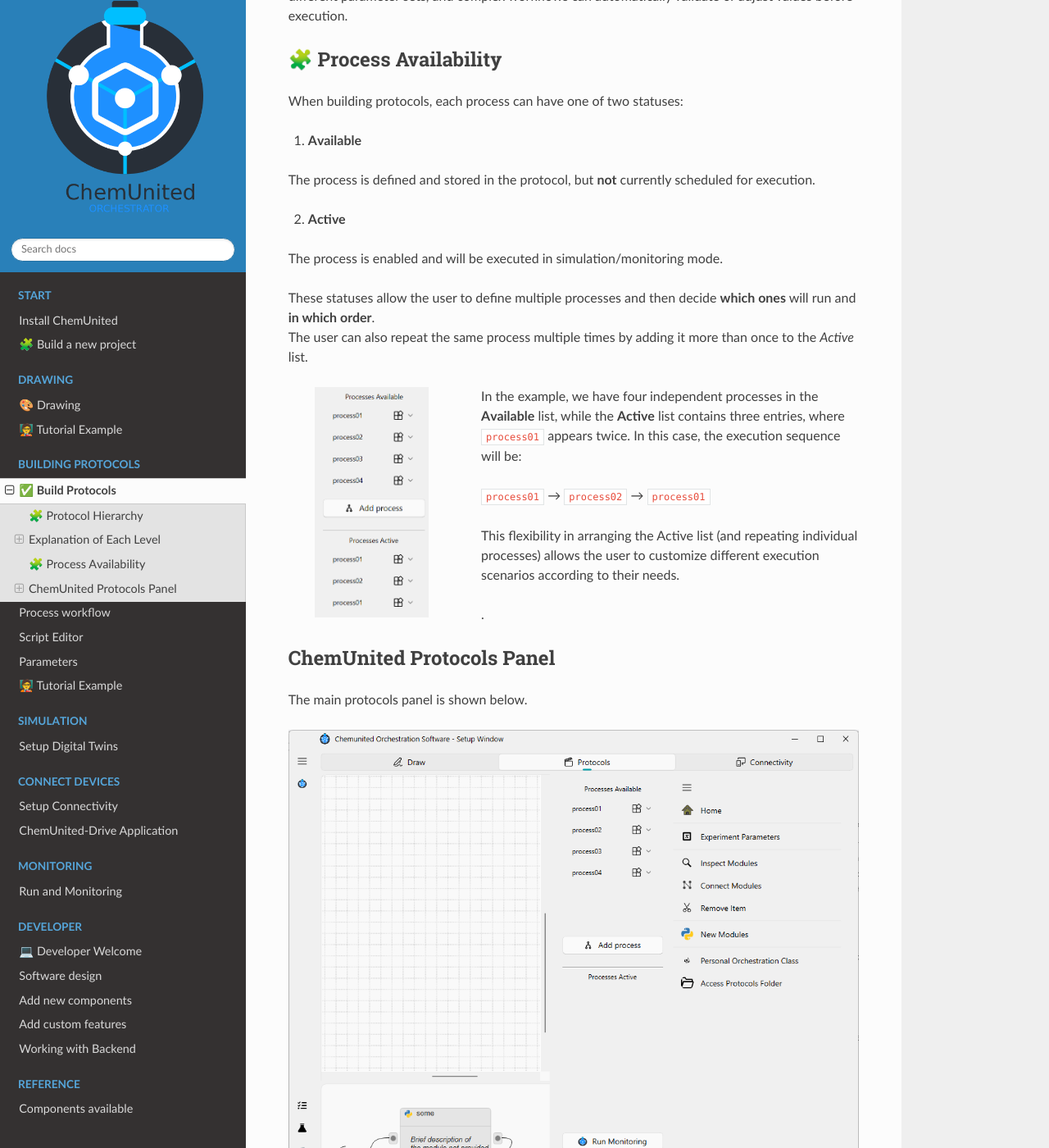
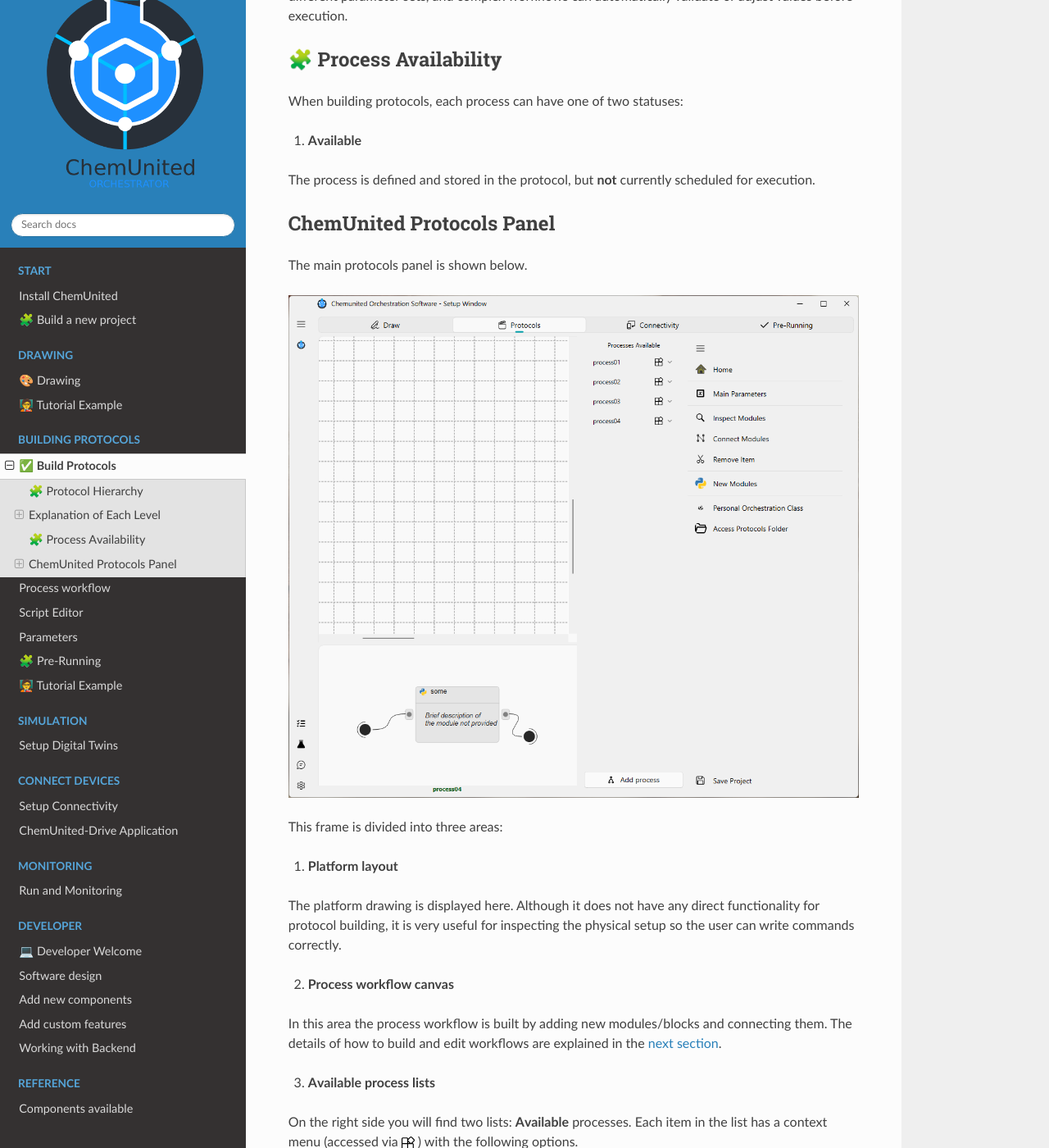
Before and after one commit to automatedchemistry/chemunited-docs, a Sphinx documentation site: the page built from docs/protocols/build_protocols.md, in a window 1280 px wide and 1400 px high, scrolled down 2050 px. Shown: the whole window at 82% size. Built offline with Sphinx 7.4.7 and the Read the Docs theme 3.1.0, drawn with Linux system fonts in a browser that asks for light colours; some of the changed text lies outside the part shown.

Commit message:
pre-running documentation

```diff
--- a/docs/protocols/build_protocols.md
+++ b/docs/protocols/build_protocols.md
@@ -62,30 +62,6 @@
 
 The process is defined and stored in the protocol, but **not** currently scheduled for execution.
 
-2. **Active**
-
-The process is enabled and will be executed in simulation/monitoring mode.
-
-These statuses allow the user to define multiple processes and then decide **which ones** will run and **in which order**.
-The user can also repeat the same process multiple times by adding it more than once to the *Active* list.
-
-<p>
-  <img src="../_static/process_status.png"
-       style="float:left; width:20%; margin-left:2rem; margin-right:4rem; margin-bottom:2rem;">
-
-In the example, we have four independent processes in the **Available** list, while the **Active** list contains
-three entries, where `process01` appears twice.
-In this case, the execution sequence will be:
-
-`process01` → `process02` → `process01`
-
-This flexibility in arranging the Active list (and repeating individual processes) allows the user to customize
-different execution scenarios according to their needs.
-
-.
-
-</p>
-
 ## ChemUnited Protocols Panel
 
 The main protocols panel is shown below.
@@ -104,24 +80,18 @@
 In this area the process workflow is built by adding new modules/blocks and connecting them.
 The details of how to build and edit workflows are explained in the [next section](module_workflows.md).
 
-3. **Available and Active process lists**
+3. **Available process lists**
 
-On the right side you will find two lists: **Available** and **Active** processes.
+On the right side you will find two lists: **Available** processes.
 Each item in the list has a context menu
 (accessed via <img src="../_static/icons/Application_black.svg" width="16" style="vertical-align:middle; margin-right:4px;">) with the following options.
 
 **For items in the Available list:**
 
-   - ➡️ **send**: Move the item to the Active list.
    - ✏️ **edit**: Rename the item.
    - <img src="../_static/icons/python.svg" width="16" style="vertical-align:middle; margin-right:4px;"> **parameter**: Open the process parameter settings.
    - 📚 **duplicate**: Create a copy of the item.
    - <img src="../_static/icons/trash_black.svg" width="16" style="vertical-align:middle; margin-right:4px;"> **remove**: Delete the item.
-
-   **For items in the Active list:**
-
-   - 📚 **duplicate**: Create a copy of the item.
-   - <img src="../_static/icons/trash_black.svg" width="16" style="vertical-align:middle; margin-right:4px;"> **remove**: Remove the item from the Active list.
 
 ---
 
```
Also changed, not shown: docs/index.md (+1 -0 lines), docs/protocols/parameters.md (+2 -1 lines), docs/protocols/pre_running.md (added, +137 -0 lines), docs/_static/drawing_clean.png, docs/_static/parameters_editor.png, docs/_static/parameters_window_view.png, docs/_static/pre_running01.png (added), docs/_static/pre_running02.png (added), docs/_static/protocol_clean.png.
